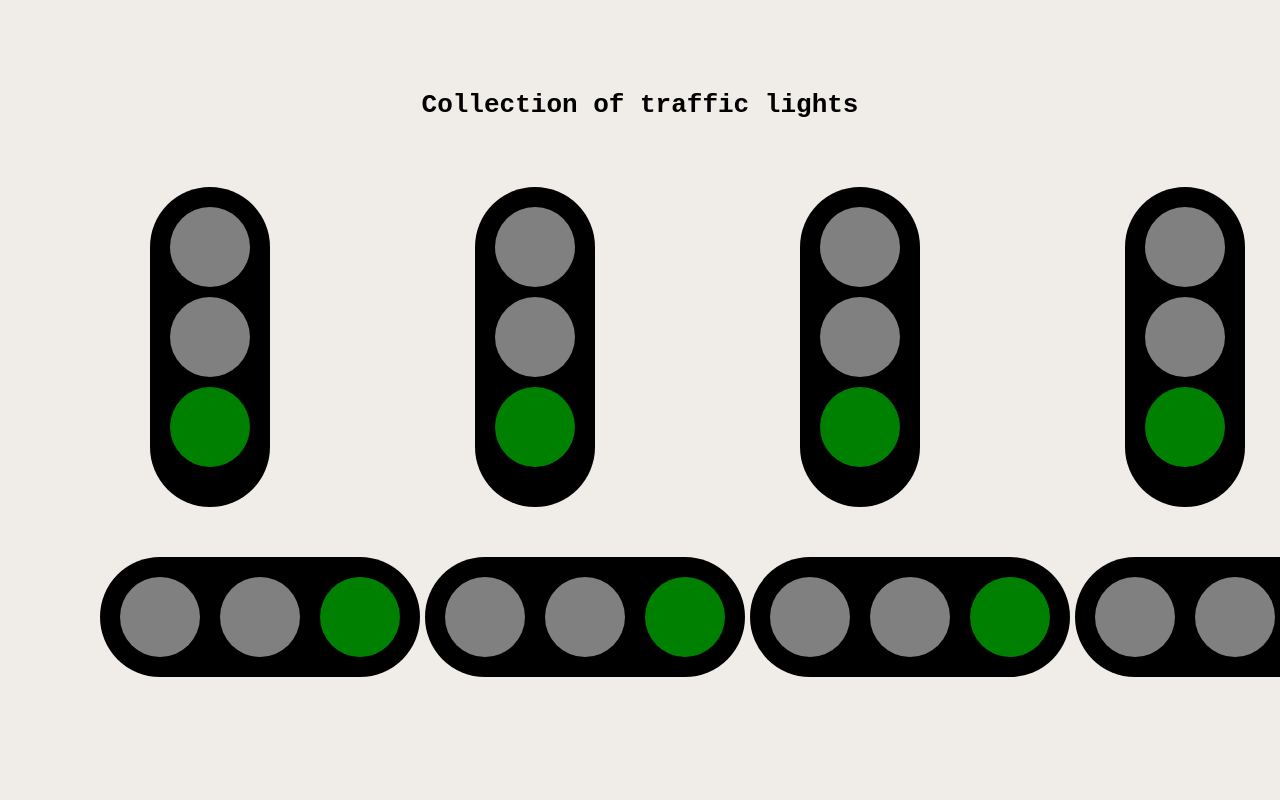
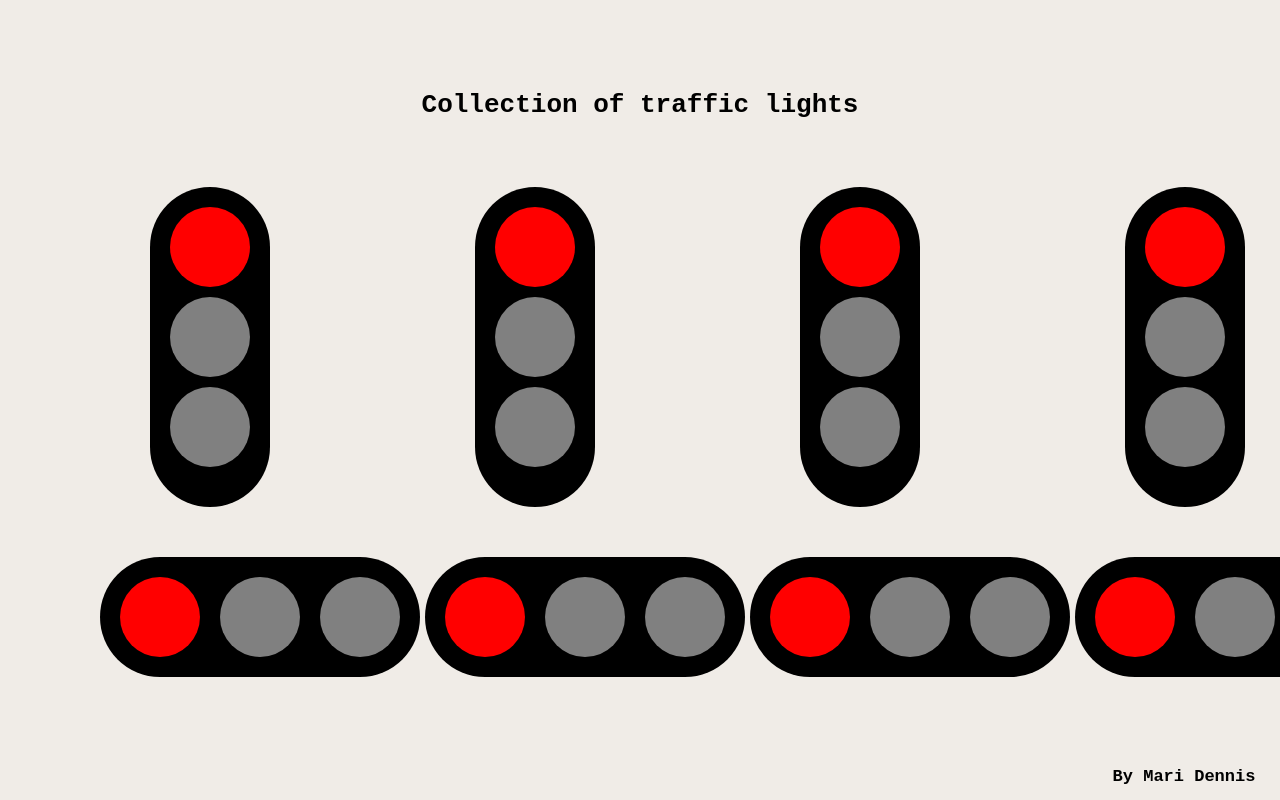
Before and after one commit to dennismaricarl/React-Projects-Mari-Dennis, a React (Create React App) app in the folder traffic-light/: page / in a window 1280 px wide. Shown: the top 800 px of the page. Built offline with nearby package versions, Linux system fonts and the light colour scheme.

Commit message:
added name/signature

```diff
--- a/traffic-light/src/App.css
+++ b/traffic-light/src/App.css
@@ -8,6 +8,12 @@ h1{
     font-family: monospace;
     text-align: center;
     margin-top: 90px;
+}
+
+.sign{
+    margin-left: 85%;
+    font-family: monospace;
+    font-size: 17px;
 }
 
 .trafficCircles{
--- a/traffic-light/src/App.js
+++ b/traffic-light/src/App.js
@@ -33,6 +33,7 @@ function App() {
       <TrafficLight trafficColors={trafficColors} layout="horizontal"/>
       <TrafficLight trafficColors={trafficColors} layout="horizontal"/>
     </div>
+    <h1 className="sign">By Mari Dennis</h1>
     </>
   );
 }
```
